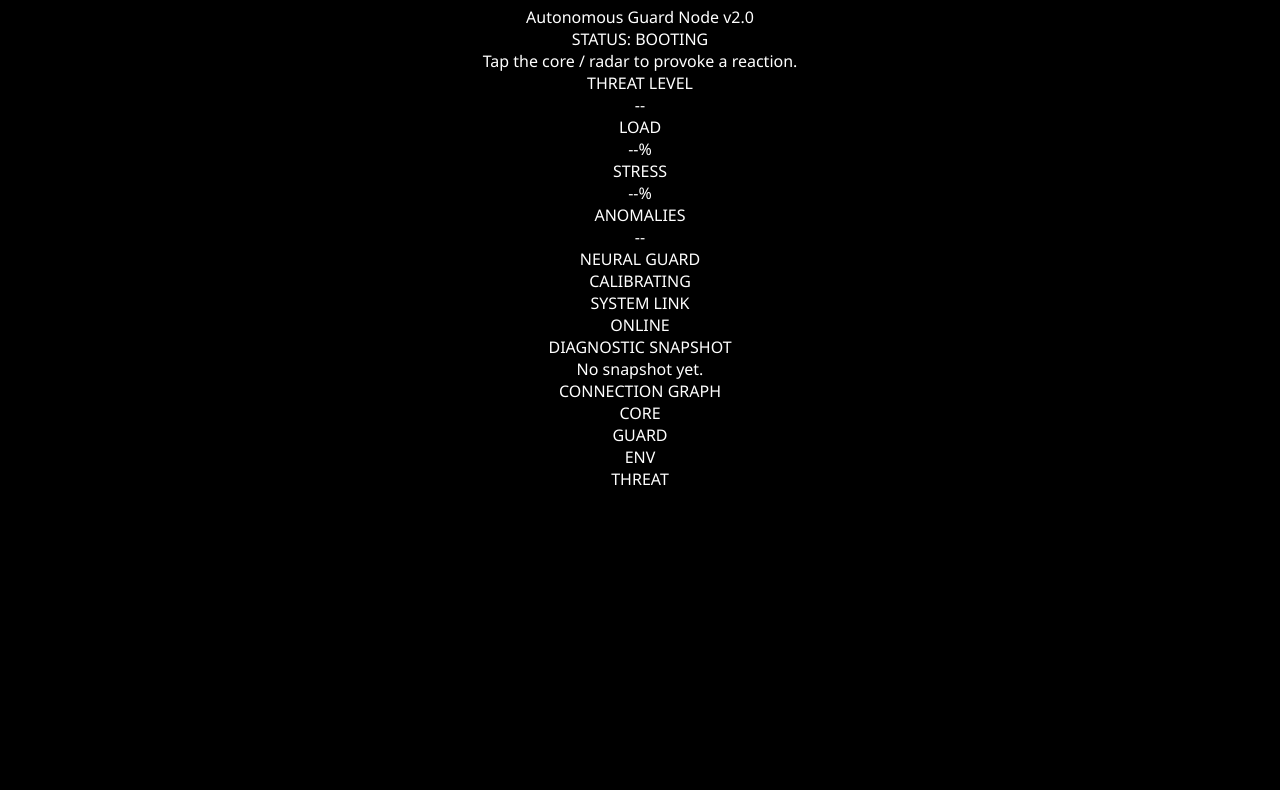
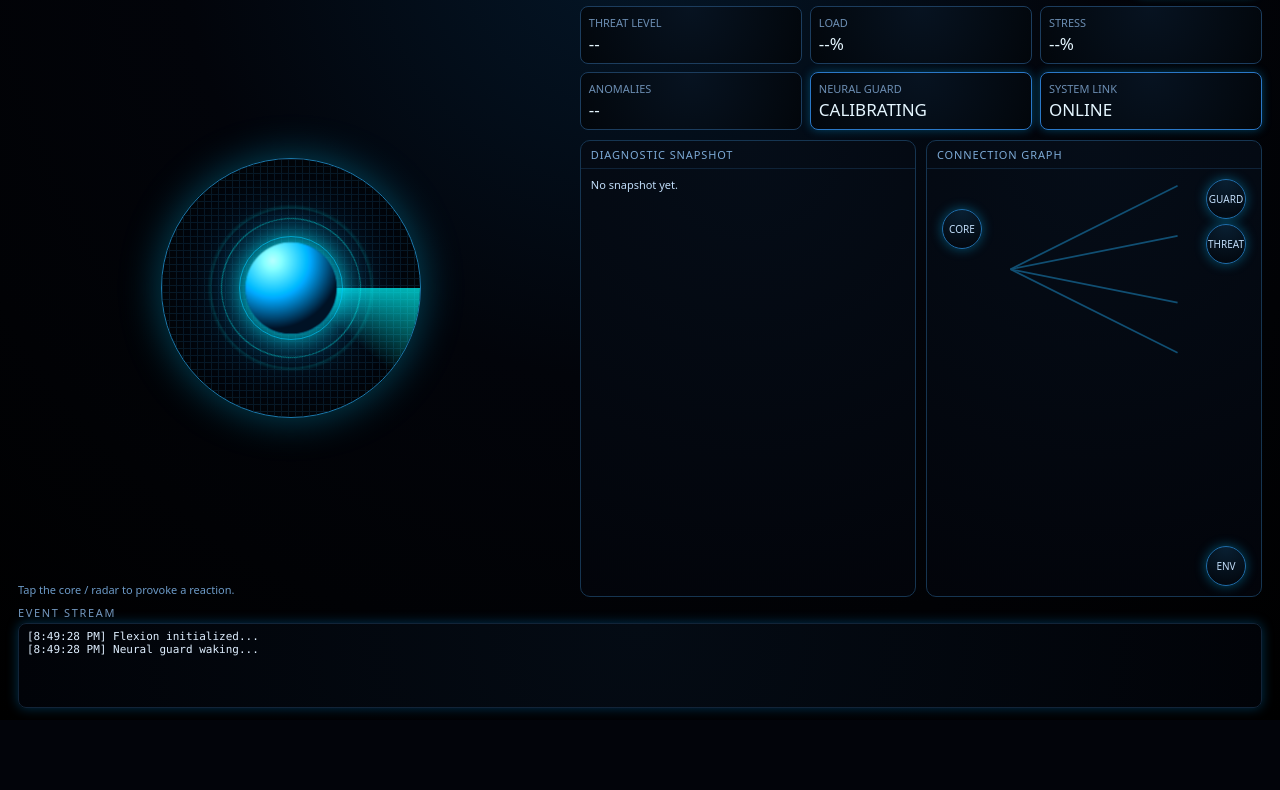
Before and after one commit to Dessiidoo/Flexguard-system, a website: page public/index.html in a window 1280 px wide. Shown: the part 80-870 px from the top of the page. After the commit the page ends 800 px from the top, so only its background shows below. Drawn offline with Linux system fonts and the light colour scheme; no server answers.

Commit message:
Update style.css

```diff
--- a/public/style.css
+++ b/public/style.css
@@ -1,105 +1,417 @@
-body {
-  background: #000;
-  color: #fff;
-  font-family: 'Segoe UI', sans-serif;
-  margin: 0;
-  overflow: hidden;
-  text-align: center;
+* {
+  box-sizing: border-box;
 }
 
-/* Moving chaotic background */
-#chaos-bg {
-  position: fixed;
-  top: 0; left: 0;
-  width: 100vw;
-  height: 100vh;
-  background: radial-gradient(circle at 50% 50%, #020202, #000 80%);
-  animation: pulse-bg 6s infinite alternate;
-  z-index: -2;
-  filter: blur(30px);
+body {
+  margin: 0;
+  font-family: system-ui, -apple-system, BlinkMacSystemFont, "Segoe UI",
+    sans-serif;
+  background: #02040a;
+  color: #dfefff;
+  overflow: hidden;
 }
 
-@keyframes pulse-bg {
-  from { transform: scale(1); opacity: 0.8; }
-  to { transform: scale(1.2); opacity: 1; }
+#bg {
+  position: fixed;
+  inset: 0;
+  background: radial-gradient(circle at top, #041729 0, #02040a 45%, #000 100%);
+  z-index: -2;
 }
 
-/* Glitch title */
-.title {
-  font-size: 3rem;
-  margin-top: 40px;
+.layout {
+  display: flex;
+  flex-direction: column;
+  height: 100vh;
+  padding: 12px 18px;
+}
+
+/* HEADER */
+
+.header {
+  display: flex;
+  justify-content: space-between;
+  align-items: flex-end;
+  margin-bottom: 10px;
+}
+
+.title-block {
+  display: flex;
+  flex-direction: column;
+}
+
+.title-glitch {
   position: relative;
-  display: inline-block;
+  font-size: 32px;
+  letter-spacing: 0.3em;
+  margin: 0;
+  text-transform: uppercase;
+  color: #c0e7ff;
 }
-.title.glitch::before,
-.title.glitch::after {
+
+.title-glitch::before,
+.title-glitch::after {
   content: attr(data-text);
   position: absolute;
+  left: 0;
   top: 0;
-  left: 0;
-}
-.title.glitch::before {
-  left: 2px;
-  text-shadow: -2px 0 red;
-  animation: glitch 1.5s infinite;
-}
-.title.glitch::after {
-  left: -2px;
-  text-shadow: -2px 0 cyan;
-  animation: glitch 1.2s infinite;
+  width: 100%;
 }
 
-@keyframes glitch {
-  0% { clip-path: inset(0 0 80% 0); }
-  20% { clip-path: inset(10% 0 60% 0); }
-  40% { clip-path: inset(40% 0 20% 0); }
-  60% { clip-path: inset(60% 0 10% 0); }
-  80% { clip-path: inset(20% 0 40% 0); }
-  100% { clip-path: inset(0 0 80% 0); }
+.title-glitch::before {
+  left: 2px;
+  text-shadow: -2px 0 #0ff;
+  animation: glitch-h 2s infinite;
 }
 
-/* Orb */
-.orb-container {
-  margin-top: 40px;
-}
-#orb {
-  width: 200px;
-  height: 200px;
-  margin: auto;
-  border-radius: 50%;
-  background: radial-gradient(circle at 30% 30%, #00d0ff, #0040ff, #001020);
-  box-shadow: 0 0 45px #00bfff, 0 0 80px #0099ff inset;
-  animation: orb-breathe 4s infinite ease-in-out, orb-flicker 1s infinite;
+.title-glitch::after {
+  left: -2px;
+  text-shadow: 2px 0 #0af;
+  animation: glitch-h 2.3s infinite;
 }
 
-@keyframes orb-breathe {
-  0% { transform: scale(1); }
-  50% { transform: scale(1.15); }
-  100% { transform: scale(1); }
+@keyframes glitch-h {
+  0% { clip-path: inset(0 0 70% 0); }
+  35% { clip-path: inset(20% 0 40% 0); }
+  70% { clip-path: inset(40% 0 20% 0); }
+  100% { clip-path: inset(0 0 70% 0); }
 }
 
-@keyframes orb-flicker {
-  0%, 100% { filter: brightness(1); }
-  50% { filter: brightness(1.4); }
+.subtitle {
+  font-size: 12px;
+  color: #7da8d4;
+  margin-top: 4px;
 }
 
-/* Status Panel */
-.status-panel {
-  margin-top: 20px;
-  font-size: 1.2rem;
+.status-summary {
+  display: flex;
+  align-items: center;
 }
 
-/* Log box */
+.status-pill {
+  border-radius: 999px;
+  padding: 6px 14px;
+  font-size: 12px;
+  border: 1px solid #1e7acb;
+  background: linear-gradient(90deg, #02101f, #04223a);
+  box-shadow: 0 0 10px rgba(0, 204, 255, 0.35);
+}
+
+/* MAIN LAYOUT */
+
+.main {
+  display: grid;
+  grid-template-columns: minmax(0, 1.2fr) minmax(0, 1.5fr);
+  gap: 16px;
+  flex: 1;
+  min-height: 0;
+}
+
+.left-pane,
+.right-pane {
+  display: flex;
+  flex-direction: column;
+}
+
+/* RADAR + CORE */
+
+.radar-wrapper {
+  flex: 1;
+  display: flex;
+  justify-content: center;
+  align-items: center;
+}
+
+.radar {
+  position: relative;
+  width: 260px;
+  height: 260px;
+  border-radius: 50%;
+  background: radial-gradient(circle, #021622 0, #020811 40%, #000 100%);
+  border: 1px solid #1b7aad;
+  box-shadow: 0 0 40px rgba(0, 200, 255, 0.35);
+  overflow: hidden;
+}
+
+.radar-grid {
+  position: absolute;
+  inset: 0;
+  background-image:
+    radial-gradient(circle at center, transparent 0 43%, rgba(0, 255, 255, 0.18) 44%, transparent 46%),
+    radial-gradient(circle at center, transparent 0 73%, rgba(0, 255, 255, 0.1) 74%, transparent 76%),
+    repeating-linear-gradient(#0a2233 0 1px, transparent 1px 7px),
+    repeating-linear-gradient(90deg, #0a2233 0 1px, transparent 1px 7px);
+  opacity: 0.7;
+}
+
+.radar-sweep {
+  position: absolute;
+  inset: 0;
+  background: conic-gradient(
+    from 0deg,
+    rgba(0, 255, 255, 0.7),
+    transparent 40deg,
+    transparent 360deg
+  );
+  transform-origin: 50% 50%;
+  animation: sweep-rotate 4s linear infinite;
+}
+
+@keyframes sweep-rotate {
+  to {
+    transform: rotate(360deg);
+  }
+}
+
+/* radar blips */
+
+.radar-blip {
+  position: absolute;
+  width: 8px;
+  height: 8px;
+  border-radius: 50%;
+  background: #00eaff;
+  box-shadow: 0 0 10px #00eaff;
+  transform: translate(-50%, -50%);
+  opacity: 0;
+  animation: blip 2s ease-out forwards;
+}
+
+@keyframes blip {
+  0% { opacity: 0; transform: translate(-50%, -50%) scale(0.4); }
+  30% { opacity: 1; transform: translate(-50%, -50%) scale(1); }
+  100% { opacity: 0; transform: translate(-50%, -50%) scale(1.4); }
+}
+
+/* core */
+
+.core-socket {
+  position: absolute;
+  inset: 50%;
+  transform: translate(-50%, -50%);
+  width: 140px;
+  height: 140px;
+}
+
+.core-ring {
+  position: absolute;
+  inset: 0;
+  border-radius: 50%;
+  border: 1px solid rgba(0, 255, 255, 0.45);
+}
+
+.outer-ring {
+  animation: ring-spin 12s linear infinite reverse;
+}
+
+.inner-ring {
+  inset: 18px;
+  border-color: rgba(0, 204, 255, 0.6);
+  animation: ring-spin 10s linear infinite;
+}
+
+@keyframes ring-spin {
+  to {
+    transform: rotate(360deg);
+  }
+}
+
+.core-orb {
+  position: absolute;
+  inset: 26px;
+  border-radius: 50%;
+  background: radial-gradient(circle at 30% 20%, #a8ffff, #00aaff, #001022 70%);
+  box-shadow: 0 0 30px rgba(0, 240, 255, 0.9), 0 0 60px rgba(0, 140, 255, 0.7);
+  animation: core-breathe 4s ease-in-out infinite;
+  cursor: pointer;
+}
+
+@keyframes core-breathe {
+  0%, 100% { transform: scale(1); filter: brightness(1); }
+  50% { transform: scale(1.08); filter: brightness(1.2); }
+}
+
+.core-orb.critical {
+  background: radial-gradient(circle at 30% 20%, #ffd0d0, #ff0033, #200008 70%);
+  box-shadow: 0 0 28px #ff3366, 0 0 70px rgba(255, 0, 76, 0.9);
+  animation-duration: 1.2s;
+}
+
+.core-orb.elevated {
+  background: radial-gradient(circle at 30% 20%, #fff2c5, #ffcc33, #1f1500 70%);
+  box-shadow: 0 0 26px #ffcc33, 0 0 60px rgba(255, 190, 70, 0.9);
+  animation-duration: 2s;
+}
+
+.core-orb.overload {
+  background: radial-gradient(circle at 30% 20%, #ffffff, #99f2ff, #003048 80%);
+  box-shadow: 0 0 40px #ffffff, 0 0 90px rgba(150, 240, 255, 1);
+  animation: overload-pulse 0.4s alternate infinite;
+}
+
+@keyframes overload-pulse {
+  from { transform: scale(1.05); filter: brightness(1.3); }
+  to { transform: scale(1.2); filter: brightness(1.8); }
+}
+
+/* HINT */
+
+.hint {
+  margin-top: 12px;
+  font-size: 11px;
+  color: #6c9ac7;
+}
+
+/* RIGHT PANE */
+
+.metrics-grid {
+  display: grid;
+  grid-template-columns: repeat(3, minmax(0, 1fr));
+  gap: 8px;
+  margin-bottom: 10px;
+}
+
+.metric-card {
+  border-radius: 8px;
+  border: 1px solid #1c3d5e;
+  background: radial-gradient(circle at top, #071321, #02060b);
+  padding: 8px;
+  font-size: 11px;
+}
+
+.metric-card .label {
+  color: #6c8eb3;
+  margin-bottom: 2px;
+}
+
+.metric-card .value {
+  font-size: 17px;
+  color: #e5f6ff;
+}
+
+.metric-card.clickable {
+  cursor: pointer;
+  border-color: #2a78c7;
+  box-shadow: 0 0 10px rgba(0, 174, 255, 0.35);
+}
+
+.panel-row {
+  display: grid;
+  grid-template-columns: 1.1fr 1.1fr;
+  gap: 10px;
+  flex: 1;
+  min-height: 0;
+}
+
+.panel {
+  border-radius: 10px;
+  border: 1px solid #163551;
+  background: radial-gradient(circle at top, #050d18, #02040a);
+  display: flex;
+  flex-direction: column;
+  overflow: hidden;
+}
+
+.panel-title {
+  padding: 6px 10px;
+  font-size: 11px;
+  letter-spacing: 0.08em;
+  color: #7ca9d5;
+  border-bottom: 1px solid #0f2338;
+  text-transform: uppercase;
+}
+
+.panel-body {
+  padding: 8px 10px;
+  font-size: 11px;
+  color: #c1ddf9;
+  flex: 1;
+  overflow-y: auto;
+}
+
+/* connections graphic */
+
+.connections {
+  position: relative;
+}
+
+.node {
+  position: absolute;
+  width: 40px;
+  height: 40px;
+  border-radius: 20px;
+  border: 1px solid #1f6eac;
+  display: flex;
+  align-items: center;
+  justify-content: center;
+  font-size: 10px;
+  text-transform: uppercase;
+  background: radial-gradient(circle at top, #092033, #02050b);
+  box-shadow: 0 0 12px rgba(0, 191, 255, 0.4);
+}
+
+.core-node { left: 15px; top: 40px; }
+.guard-node { right: 15px; top: 10px; }
+.env-node { right: 15px; bottom: 10px; }
+.threat-node { right: 15px; top: 55px; }
+
+.link-lines {
+  position: absolute;
+  inset: 0;
+  stroke: #166c9b;
+  stroke-width: 1;
+  opacity: 0.7;
+}
+
+/* LOG SECTION */
+
+.log-section {
+  margin-top: 8px;
+}
+
+.log-title {
+  font-size: 11px;
+  letter-spacing: 0.15em;
+  color: #7298c0;
+  text-transform: uppercase;
+  margin-bottom: 3px;
+}
+
 .log-window {
-  width: 90%;
-  height: 180px;
-  margin: 40px auto 0 auto;
-  padding: 10px;
-  background: rgba(20, 20, 20, 0.5);
-  border: 1px solid #444;
-  font-family: monospace;
-  font-size: 0.9rem;
+  height: 85px;
+  border-radius: 8px;
+  border: 1px solid #122438;
+  background: radial-gradient(circle at top, #040b14, #010308);
+  font-family: "Consolas", "Courier New", monospace;
+  font-size: 11px;
+  padding: 6px 8px;
   overflow-y: auto;
-  text-align: left;
-  box-shadow: 0 0 15px #009cff80;
+  box-shadow: 0 0 12px rgba(0, 123, 193, 0.4);
 }
+
+/* status colors */
+
+.status-pill.stable {
+  border-color: #18b9ff;
+  box-shadow: 0 0 12px rgba(0, 204, 255, 0.8);
+}
+
+.status-pill.elevated {
+  border-color: #ffc14d;
+  box-shadow: 0 0 14px rgba(255, 200, 80, 0.9);
+}
+
+.status-pill.critical {
+  border-color: #ff3366;
+  box-shadow: 0 0 16px rgba(255, 80, 120, 1);
+}
+
+/* small responsiveness */
+
+@media (max-width: 900px) {
+  .main {
+    grid-template-columns: 1fr;
+  }
+  .layout {
+    padding: 8px 10px;
+  }
+}
```
